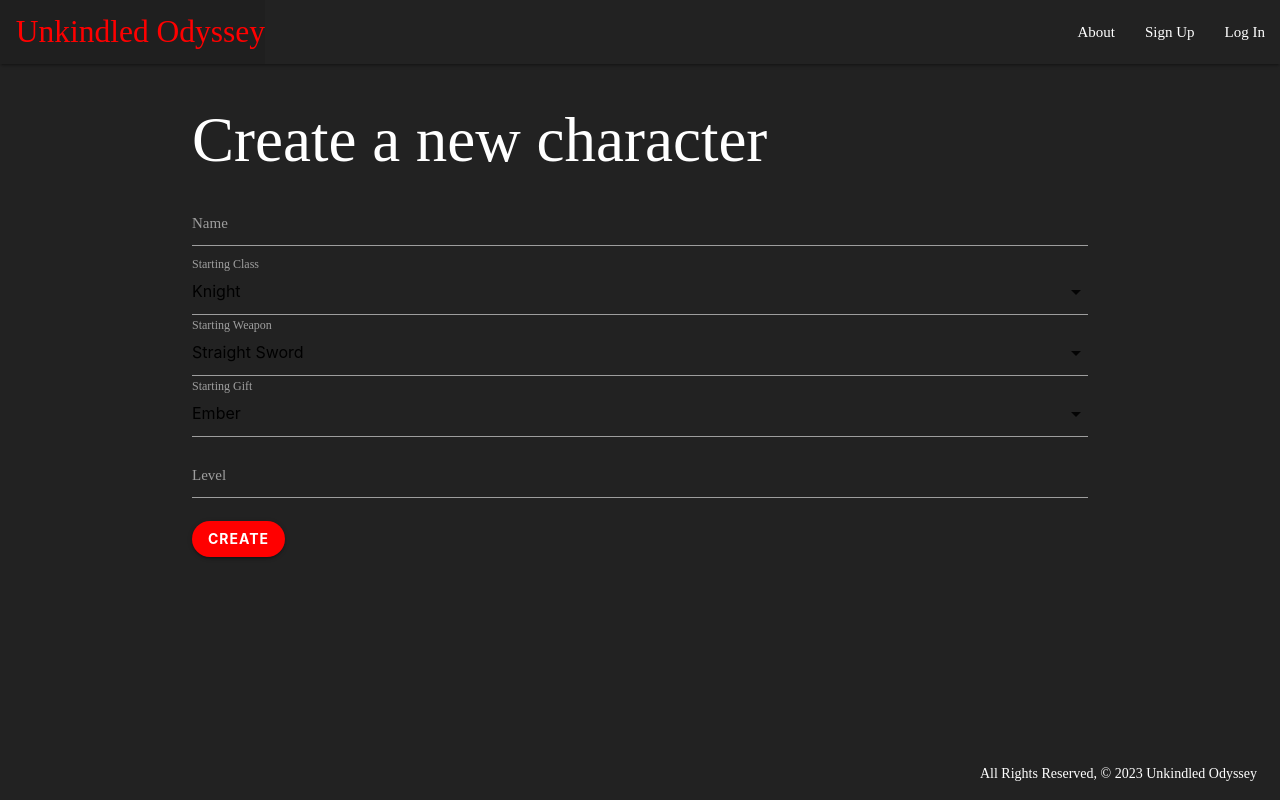
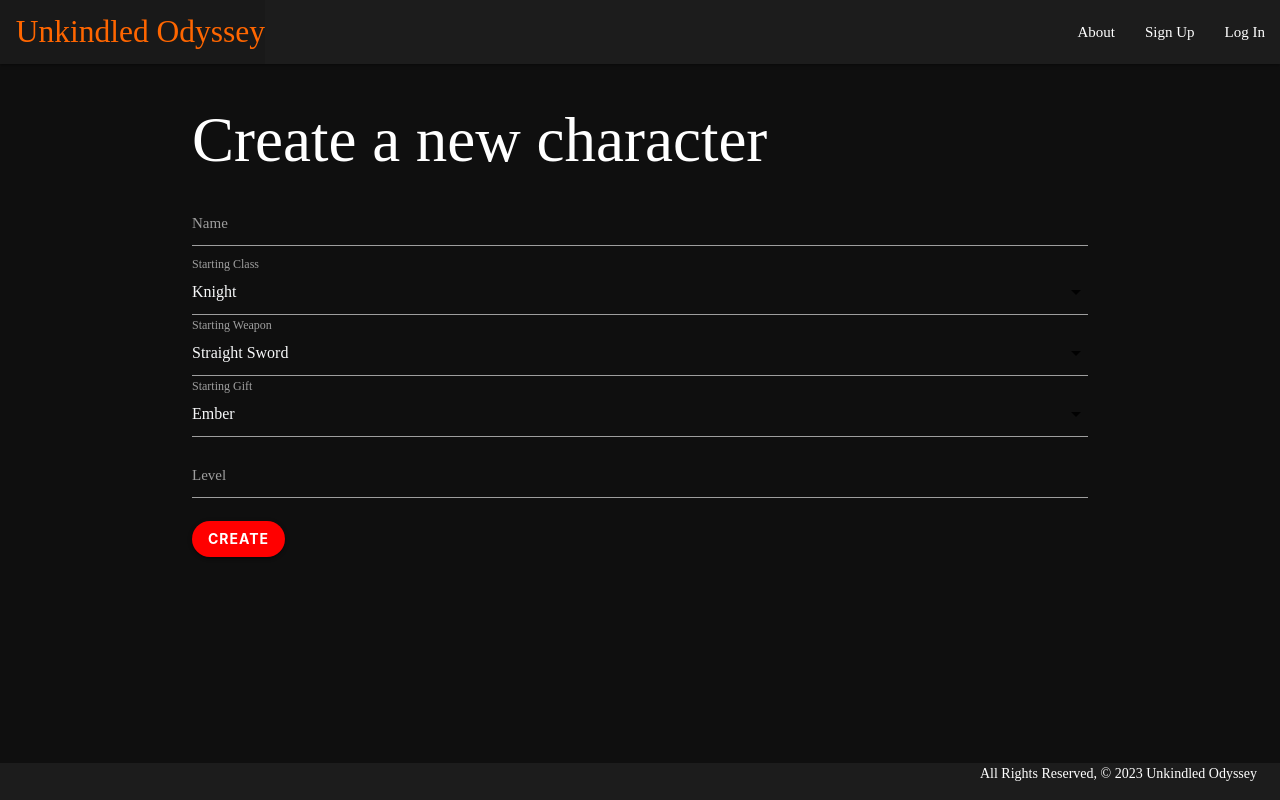
Before and after one commit to KolbiIvey/Unkindled-Odyssey, a Django app: page /characters/create/ in a window 1280 px wide. Run offline with Django 4.2, Linux system fonts and the light colour scheme.

Commit message:
continuing to style app

```diff
--- a/main_app/static/css/dark-souls.css
+++ b/main_app/static/css/dark-souls.css
@@ -1,4 +1,4 @@
-/* body {
+body {
     background-color: #0f0f0f;
   }
 
@@ -25,4 +25,4 @@
   .page-footer {
     background-color: #1c1c1c;
     color: #ffffff;
-  } */
+  }
--- a/main_app/static/css/style.css
+++ b/main_app/static/css/style.css
@@ -30,9 +30,7 @@
     color: #fff;
   }
 
-  nav a:hover {
-    color: #f00;
-  }
+
 
   .brand-logo {
     font-size: 2rem;
--- a/main_app/templates/base.html
+++ b/main_app/templates/base.html
@@ -9,7 +9,6 @@
     <link rel="stylesheet" href="https://cdnjs.cloudflare.com/ajax/libs/materialize/1.0.0/css/materialize.min.css">
     <link rel="stylesheet" type="text/css" href="{% static 'css/style.css' %}">
     <link rel="stylesheet" type="text/css" href="{% static 'css/dark-souls.css' %}">
-
     <script src="https://cdnjs.cloudflare.com/ajax/libs/materialize/1.0.0/js/materialize.min.js"></script>
 </head>
 <body>
--- a/main_app/templates/main_app/characters_create.html
+++ b/main_app/templates/main_app/characters_create.html
@@ -28,6 +28,20 @@
     <button type="submit" class="btn">Create</button>
   </form>
 
+  <style>
+    input[type=text],
+    input[type=number],
+    select {
+      color: #f8f9fa !important;
+      font-family: "Old English Text MT", "Blackletter", serif;
+    }
+
+    label {
+      color: #f8f9fa;
+      font-family: "Old English Text MT", "Blackletter", serif;
+    }
+  </style>
+
   <script>
     document.addEventListener('DOMContentLoaded', function() {
       const elems = document.querySelectorAll('select');
```
